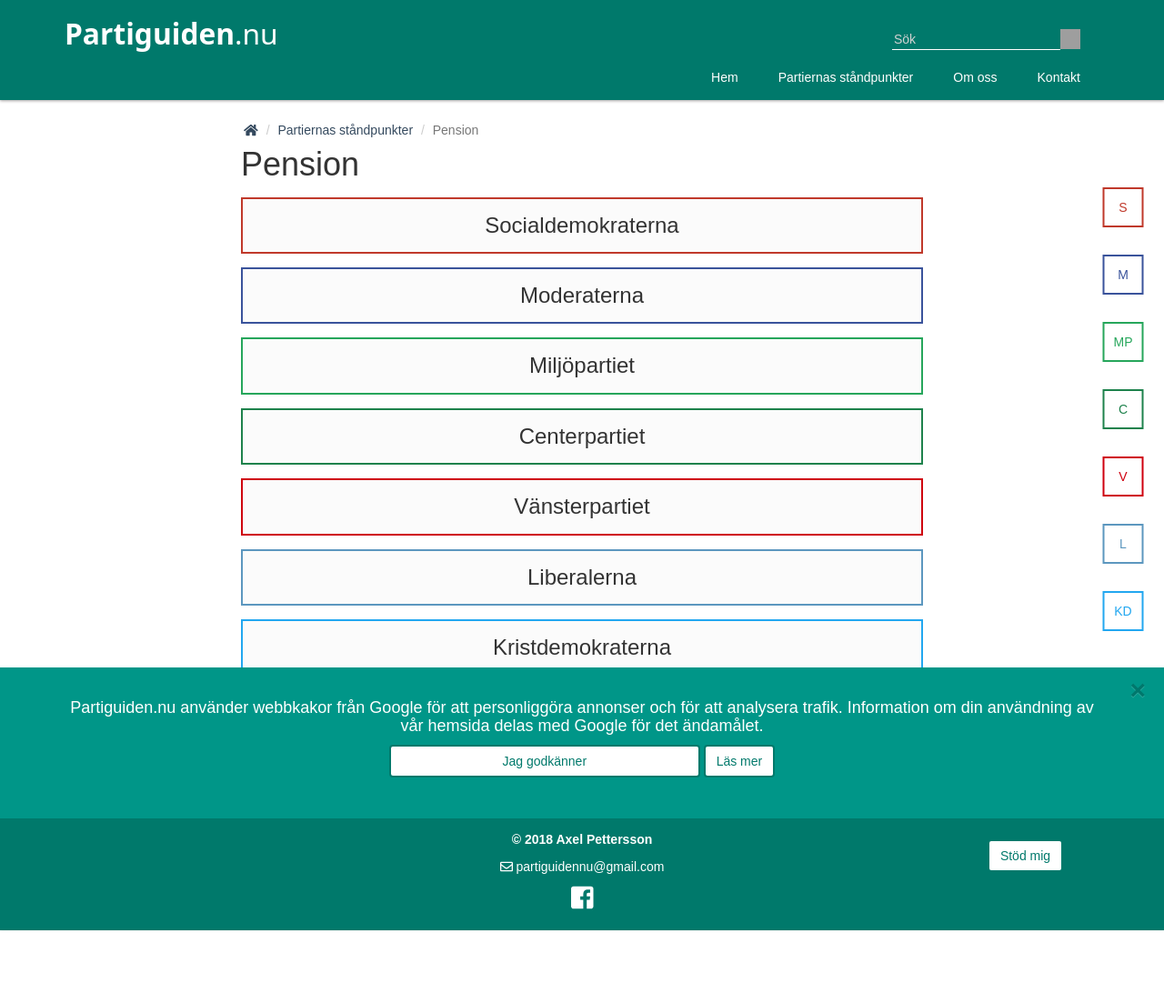
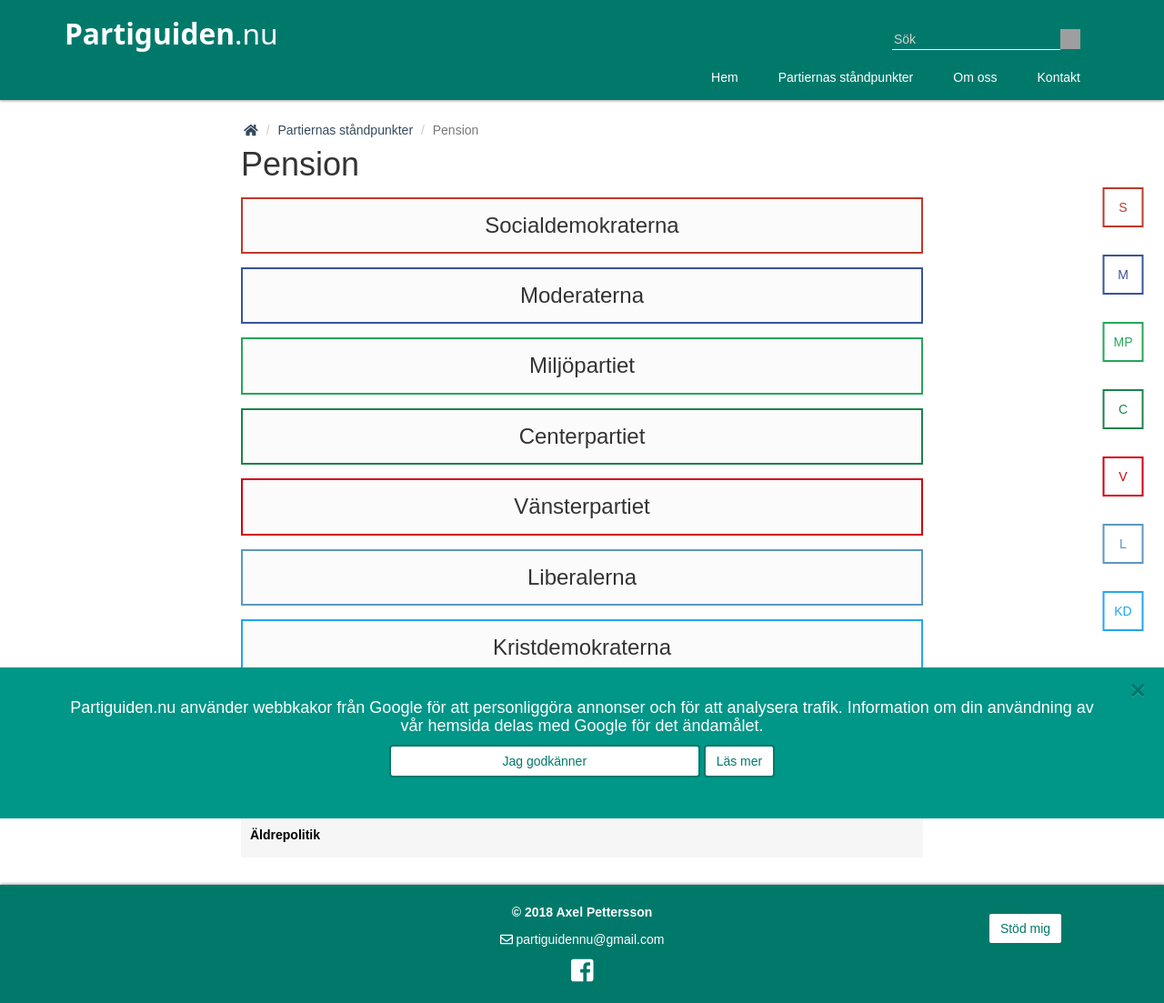
Before and after one commit to Ackuq/partiguiden.nu, a Jekyll site: the page built from _artiklar/pension.md, in a window 1280 px wide. Shown: the whole page at 91% size. Built offline with Jekyll 4.4.1, drawn with Linux system fonts in a browser that asks for light colours; some web fonts are replaced; before the commit the page ends 1023 px from its top, so only the background shows below that; grey boxes are pictures that could not be loaded.

Commit message:
Linked äldrepolitik and pension

```diff
--- a/_artiklar/aldrepolitik.md
+++ b/_artiklar/aldrepolitik.md
@@ -11,4 +11,6 @@
     - Pensionärsskatt
     - Hemtjänst
     - Äldre i arbetslivet
+categories:
+    - Äldrepolitik
 ---
--- a/_artiklar/pension.md
+++ b/_artiklar/pension.md
@@ -4,5 +4,7 @@
     - Pensioner
     - Pension
     - Premiepension
-categories: Trygghetssystem
+categories:
+    - Trygghetssystem
+    - Äldrepolitik
 ---
```
